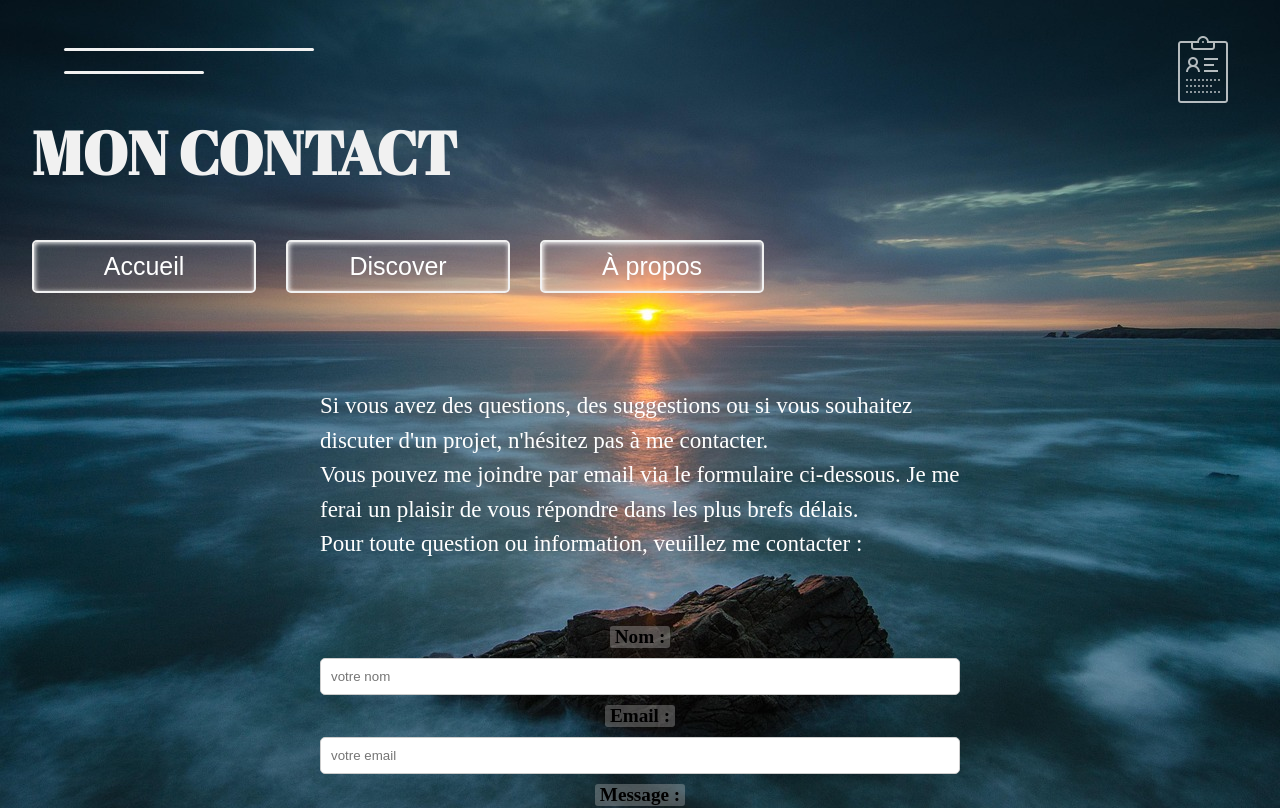
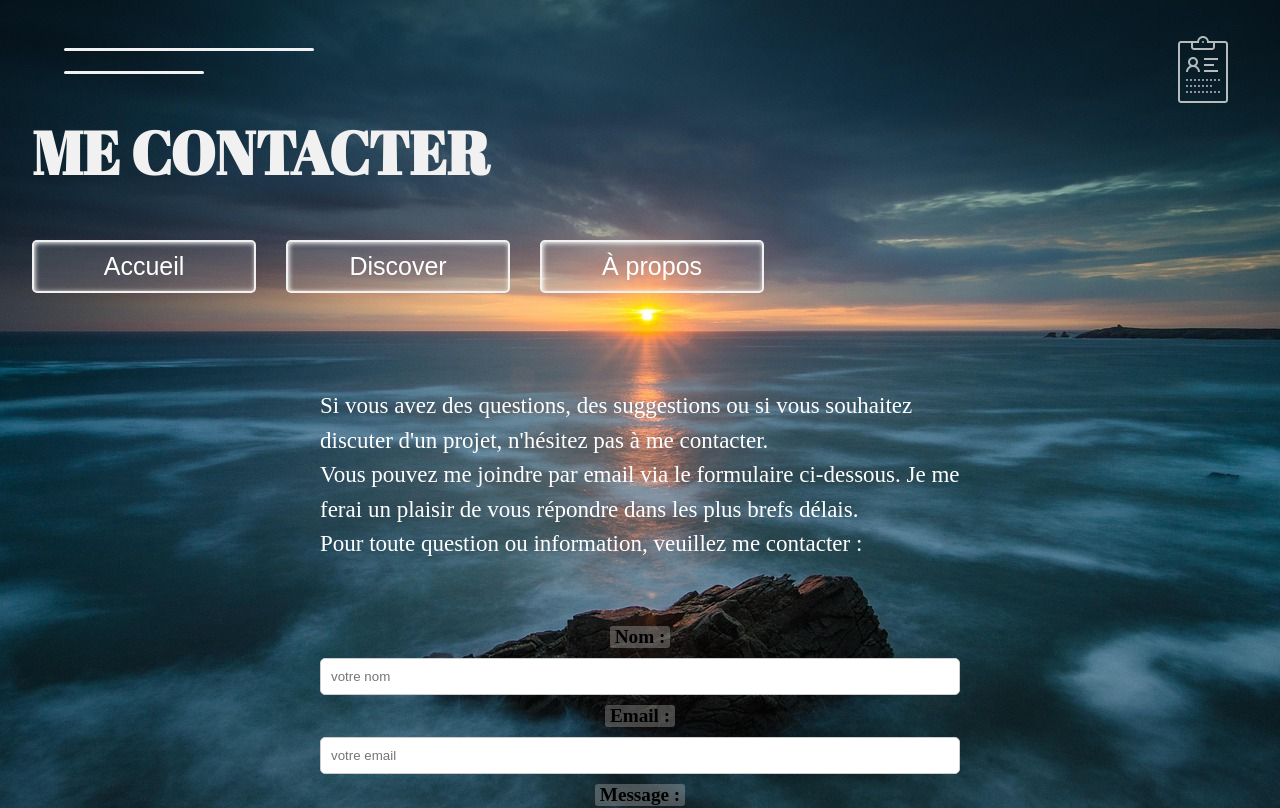
Before and after one commit to M-BEDH/Portfolio, a React (Create React App) app: page /contact in a window 1280 px wide. Shown: the top 808 px of the page. Built offline with nearby package versions, Linux system fonts and the light colour scheme.

Commit message:
correction

```diff
--- a/src/pages/Contact.jsx
+++ b/src/pages/Contact.jsx
@@ -40,8 +40,8 @@ function Contact() {
       <main>
         <div className="container-first contact">
           <h1>
-            <span>Mon </span>
-            <span>Contact </span>
+            <span>Me </span>
+            <span>Contacter </span>
           </h1>
         </div>
 
```
